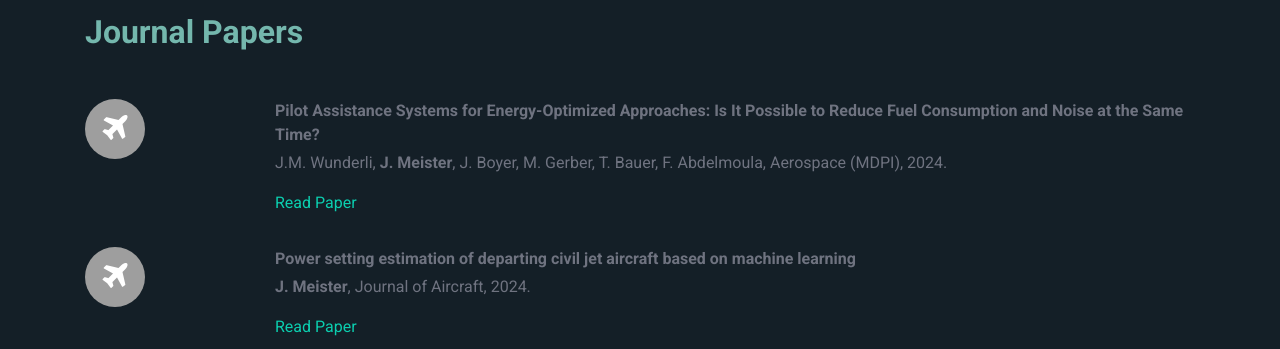
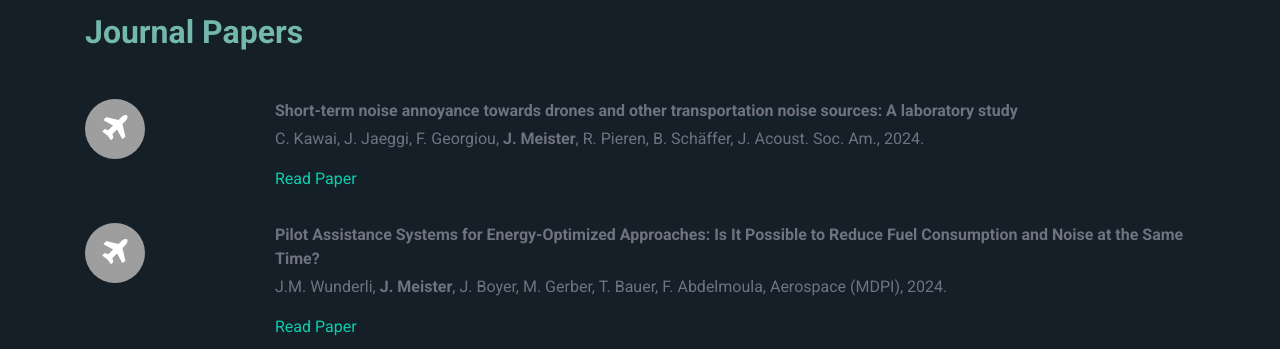
Before and after one commit to JonasGregM/JonasGregM.github.io, a plain HTML site: page index.html in a window 1280 px wide. Shown: the part 2884-3233 px from the top of the page. Drawn offline with nearby package versions, Linux system fonts and the light colour scheme; grey boxes are pictures that could not be loaded.

Commit message:
JASA Publikation hinzugefügt

```diff
--- a/index.html
+++ b/index.html
@@ -181,6 +181,14 @@
             </div>
             <!-- Journal Papers -->
             <h2 class="mt-2 mb-5">Journal Papers</h2>
+            <div class="row pb-2">
+                <div class="col-md-2 mb-4 "><i class="fa fa-2x fa-plane service-icon bg-primary text-white mr-3" aria-hidden="true"></i></div>
+                <div class="col-md-10 mb-4">
+                    <p class="font-weight-bold mb-sm-1">Short-term noise annoyance towards drones and other transportation noise sources: A laboratory study</p>
+                    <p>C. Kawai, J. Jaeggi, F. Georgiou, <b>J. Meister</b>, R. Pieren, B. Schäffer, J. Acoust. Soc. Am., 2024.</p>
+                    <a class="text-decoration-none bg-readPaper text-readPaper" href="https://pubs.aip.org/asa/jasa/article/156/4/2578/3316980/Short-term-noise-annoyance-towards-drones-and/" target="_blank">Read Paper</a>
+                </div>
+            </div>
             <div class="row pb-2">
                 <div class="col-md-2 mb-4 "><i class="fa fa-2x fa-plane service-icon bg-primary text-white mr-3" aria-hidden="true"></i></div>
                 <div class="col-md-10 mb-4">
```
